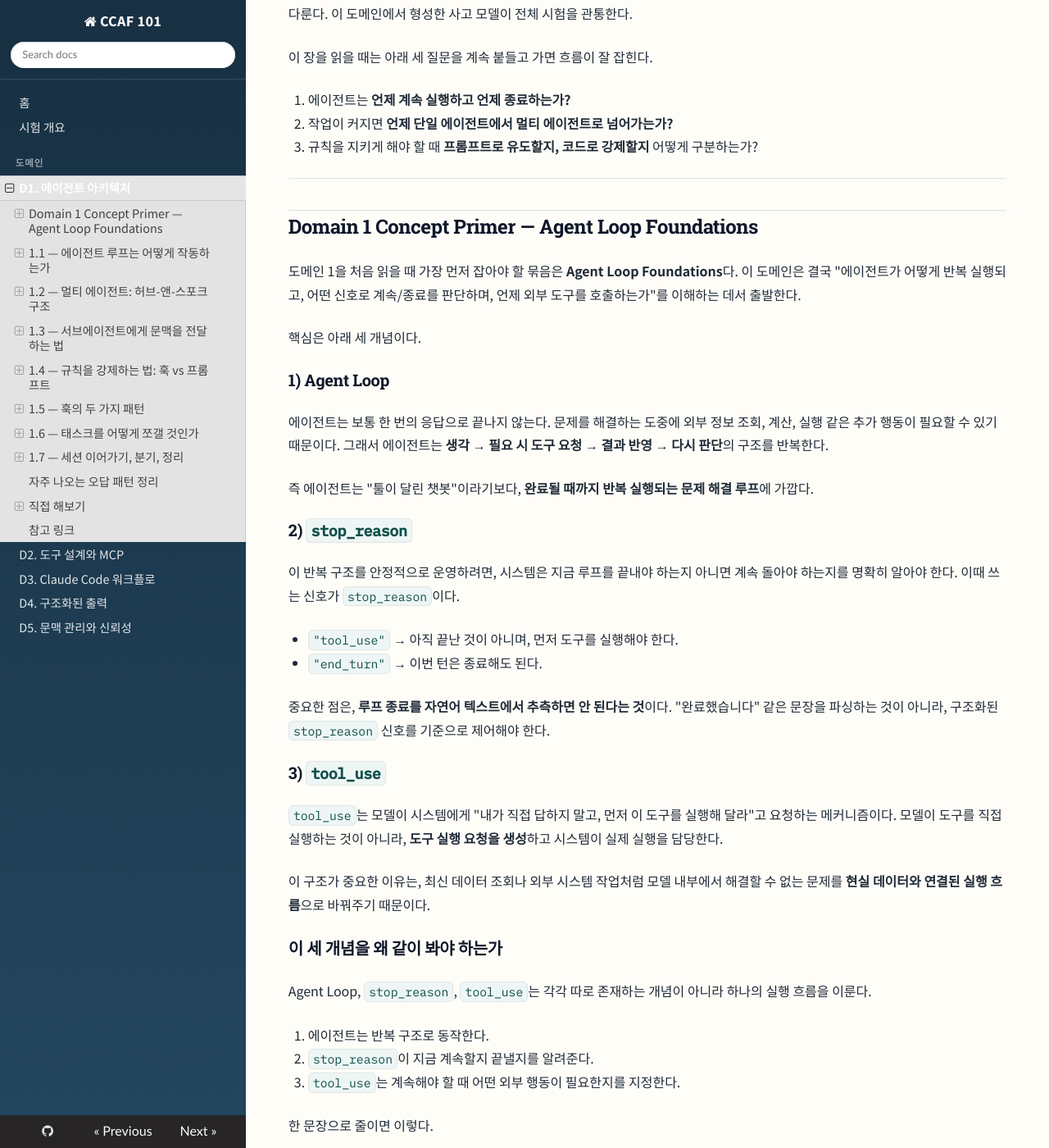
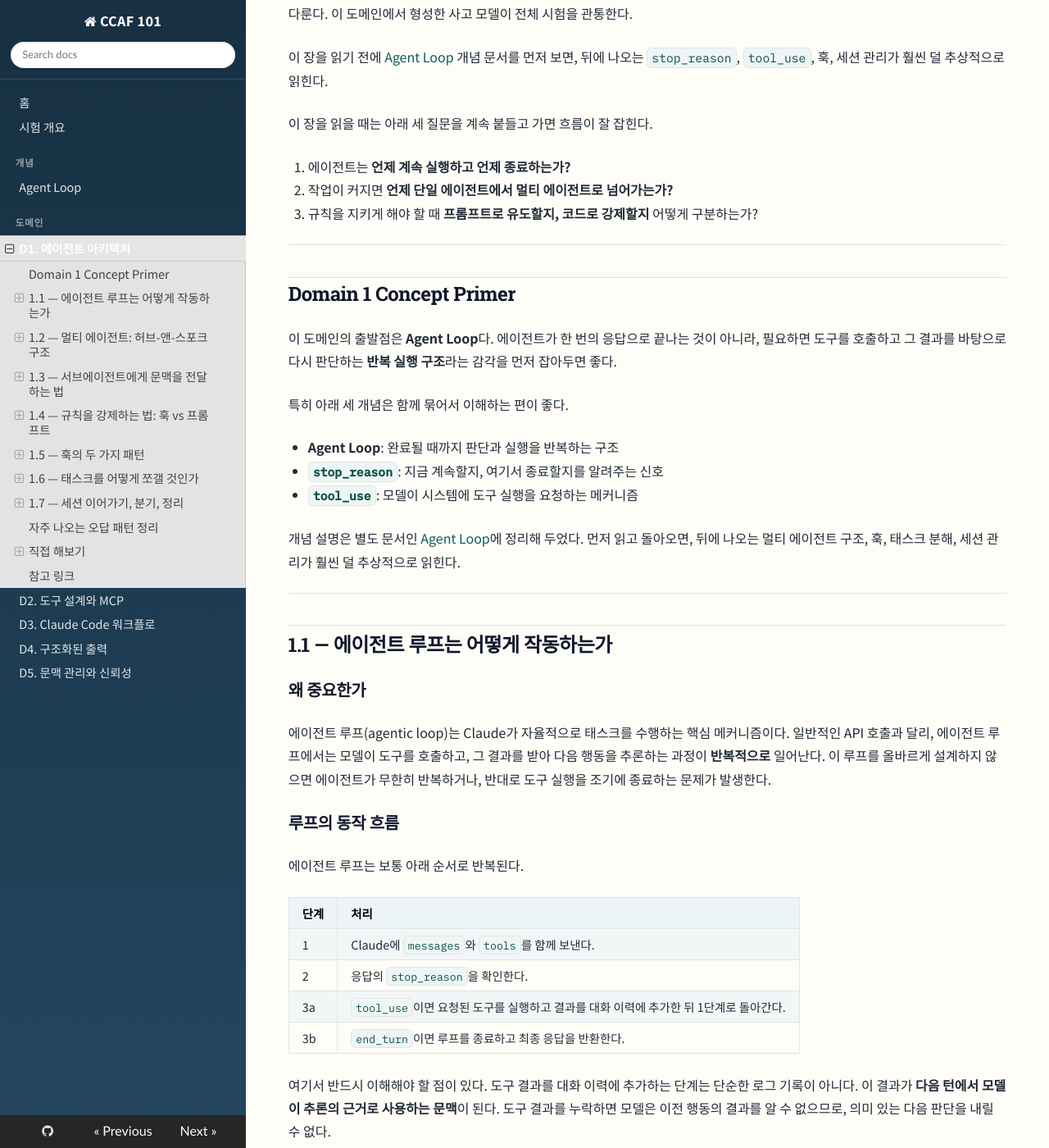
Before and after one commit to bitboom/ccaf101, an MkDocs documentation site: the page built from docs/domains/01-agent-architecture-and-orchestration.md, in a window 1280 px wide and 1400 px high, scrolled down 595 px. Shown: the whole window at 82% size. Built offline with MkDocs 1.6.1, drawn with Linux system fonts in a browser that asks for light colours; nearby versions of some CDN libraries; some web fonts are replaced; part of the change alters nothing that is shown; some of the changed text lies outside the part shown.

Commit message:
Add Agent Loop concept page and link from Domain 1

```diff
--- /dev/null
+++ b/docs/concepts/agent-loop.md
@@ -0,0 +1,203 @@
+# Agent Loop
+
+> 이 문서는 CCAF Domain 1을 이해하기 위한 **개념 설명용 노트**다.
+> 시험 포인트를 외우기보다, **에이전트가 실제로 어떻게 움직이는지** 이해하는 데 초점을 둔다.
+
+## Agent Loop란 무엇인가
+
+Agent Loop는 에이전트가 문제를 해결할 때 사용하는 **반복 실행 구조**다.
+질문을 한 번 받고 바로 답을 끝내는 대신, 필요하면 도구를 호출하고 그 결과를 바탕으로 다시 판단한다.
+
+가장 단순하게 표현하면 다음과 같다.
+
+**입력 → 판단 → 필요 시 도구 호출 → 결과 반영 → 다시 판단 → 완료 시 응답 반환**
+
+즉 에이전트는 단순한 “툴이 달린 챗봇”이 아니라,
+**완료될 때까지 상태를 이어가며 문제를 해결하는 실행 루프**에 가깝다.
+
+---
+
+## 왜 이런 구조가 필요한가
+
+현실의 문제는 한 번의 추론만으로 끝나지 않는 경우가 많다.
+
+예를 들어:
+- 최신 GitHub 이슈를 확인해야 하거나
+- 고객 정보를 조회해야 하거나
+- 외부 문서를 읽고 비교해야 하거나
+- 계산, 검증, 파일 수정, 테스트 실행이 필요한 경우
+
+이런 작업은 모델 내부 지식만으로 처리할 수 없다.
+그래서 agentic system은 모델이 **언제 외부 도구가 필요한지 판단**하고,
+그 결과를 받아 다음 행동을 이어가는 구조를 사용한다.
+
+Anthropic도 agents를 단순한 predefined workflow와 구분하면서,
+**모델이 자신의 process와 tool usage를 동적으로 결정하는 시스템**으로 설명한다.
+
+---
+
+## Workflow와 Agent는 어떻게 다른가
+
+Anthropic의 *Building Effective Agents* 글에서는 workflow와 agent를 분명히 구분한다.
+
+- **Workflow**: 코드가 미리 정해 둔 경로를 따라 단계와 도구를 실행하는 구조
+- **Agent**: 모델이 상황을 보고 어떤 도구를 쓰고 어떤 단계를 밟을지 동적으로 결정하는 구조
+
+이 구분은 Agent Loop를 이해할 때 중요하다.
+Agent Loop의 핵심은 단순히 여러 단계를 거친다는 데 있지 않다.
+
+핵심은,
+
+> **모델이 현재 문맥을 바탕으로 다음 행동을 스스로 결정한다**는 점
+
+이다.
+
+즉 Agent Loop는
+- 고정된 스크립트를 실행하는 흐름이 아니라
+- **모델 주도(model-driven)** 실행 흐름이다.
+
+---
+
+## Agent Loop는 어떻게 동작하는가
+
+개념적으로는 아래와 같이 이해하면 된다.
+
+1. 사용자 요청이 들어온다.
+2. 시스템이 필요한 문맥을 모은다.
+3. 모델이 지금 바로 답할지, 먼저 도구가 필요한지 판단한다.
+4. 도구가 필요하면 tool call을 요청한다.
+5. 시스템이 해당 도구를 실행한다.
+6. 결과를 다시 모델이 볼 수 있는 문맥에 넣는다.
+7. 모델이 다음 행동을 결정한다.
+8. 더 이상 도구가 필요 없고 응답이 준비되면 사용자에게 반환한다.
+
+이 흐름은 한 번으로 끝날 수도 있고, 여러 번 반복될 수도 있다.
+
+---
+
+## `stop_reason`과 `tool_use`는 왜 같이 봐야 하나
+
+Agent Loop를 이해할 때는 두 개념을 함께 잡는 편이 좋다.
+
+### `stop_reason`
+루프가 **계속되어야 하는지**, 아니면 **여기서 끝나도 되는지**를 알려주는 구조화된 신호다.
+
+대표적으로:
+- `tool_use` → 아직 끝난 것이 아니며, 먼저 도구 실행이 필요함
+- `end_turn` → 이번 턴은 종료 가능
+
+### `tool_use`
+모델이 시스템에게
+**“지금 바로 답하지 말고, 이 도구를 먼저 실행해 달라”**
+고 요청하는 메커니즘이다.
+
+즉:
+- **Agent Loop**는 전체 실행 구조
+- **`stop_reason`**은 계속/종료를 판단하는 신호
+- **`tool_use`**는 외부 행동을 요청하는 방식
+
+이다.
+
+---
+
+## OpenClaw에서는 Agent Loop가 어떻게 보이는가
+
+OpenClaw 공식 문서는 Agent Loop를 다음과 같이 설명한다.
+
+> **intake → context assembly → model inference → tool execution → streaming replies → persistence**
+
+이 표현이 좋은 이유는 Agent Loop를 단순히 “모델이 툴을 호출하는 과정”으로 좁히지 않고,
+**입력 수집, 문맥 구성, 모델 추론, 도구 실행, 응답 스트리밍, 상태 저장까지 포함한 전체 런타임 흐름**으로 보여주기 때문이다.
+
+OpenClaw 관점에서 보면 Agent Loop는 대략 이렇게 이해할 수 있다.
+
+### 1. Intake
+메시지나 명령이 들어온다.
+
+### 2. Context assembly
+세션, bootstrap 파일, skills, 관련 메시지 등
+모델이 봐야 할 문맥을 준비한다.
+
+### 3. Model inference
+모델이 현재 턴에서 무엇을 할지 결정한다.
+
+### 4. Tool execution
+필요하면 런타임이 실제 도구를 실행한다.
+중요한 점은 **모델이 도구를 직접 실행하는 것이 아니라, 런타임이 실행한다**는 것이다.
+
+### 5. Streaming replies
+중간 결과나 최종 응답이 스트리밍될 수 있다.
+
+### 6. Persistence
+세션 상태와 실행 결과를 저장해 다음 턴과의 일관성을 유지한다.
+
+OpenClaw 문서에 따르면 이 루프는 **세션당 serialized run**으로 다뤄진다.
+즉 한 세션 안에서 실행이 엉키거나 히스토리가 꼬이지 않도록,
+런 단위로 순서를 보장하는 구조를 가진다.
+
+이 점은 실무적으로 중요하다.
+Agent Loop는 단순한 추론 반복이 아니라,
+**상태 일관성과 실행 순서까지 포함한 런타임 설계 문제**이기도 하기 때문이다.
+
+---
+
+## 실무에서 왜 중요한가
+
+Agent Loop를 이해하면 아래 같은 판단이 쉬워진다.
+
+- 왜 종료를 자연어 문장으로 추측하면 안 되는가
+- 왜 tool result를 다음 판단의 문맥으로 다시 넣어야 하는가
+- 왜 멀티 에이전트 구조에서도 coordinator가 흐름을 관리해야 하는가
+- 왜 세션, 큐, 락 같은 개념이 필요한가
+
+즉 Agent Loop는 Domain 1의 출발점이면서,
+뒤에 나오는 거의 모든 개념의 기반이 된다.
+
+- 멀티 에이전트는 **loop를 역할별로 나눈 것**
+- hooks는 **loop 중간에 개입하는 장치**
+- session management는 **loop가 길어졌을 때 일관성을 유지하는 방식**
+
+으로 이해할 수 있다.
+
+---
+
+## 자주 하는 오해
+
+### 오해 1. Agent는 그냥 tool이 붙은 챗봇이다
+절반만 맞다.
+중요한 것은 tool의 존재 자체보다 **반복 실행 구조와 상태 기반 판단**이다.
+
+### 오해 2. 모델이 tool을 직접 실행한다
+아니다.
+모델은 도구 실행을 **요청**하고, 실제 실행은 시스템 또는 런타임이 담당한다.
+
+### 오해 3. 응답이 길어 보이면 loop가 끝난 것이다
+아니다.
+루프 종료는 자연어가 아니라 **구조화된 신호**를 기준으로 판단해야 한다.
+
+### 오해 4. Agent Loop는 복잡한 프레임워크가 있어야만 구현할 수 있다
+Anthropic도 가능한 한 단순한 구조에서 시작하라고 권장한다.
+핵심은 프레임워크의 화려함이 아니라,
+**루프 구조를 명확하게 이해하고 구현하는 것**이다.
+
+---
+
+## 한 문장 요약
+
+> **Agent Loop는 모델이 문제를 해결하는 동안, 필요하면 도구를 요청하고 그 결과를 반영하며, 완료될 때까지 반복적으로 판단을 이어가는 실행 구조다.**
+
+---
+
+## 더 읽어보기
+
+### Anthropic
+- Tool Use with Claude
+  <https://docs.anthropic.com/en/docs/build-with-claude/tool-use>
+- Building Effective Agents
+  <https://www.anthropic.com/engineering/building-effective-agents>
+
+### OpenClaw
+- Agent Loop (OpenClaw)
+  <https://docs.openclaw.ai/concepts/agent-loop>
+- OpenClaw GitHub Repository
+  <https://github.com/openclaw/openclaw>
--- a/docs/domains/01-agent-architecture-and-orchestration.md
+++ b/docs/domains/01-agent-architecture-and-orchestration.md
@@ -11,6 +11,8 @@
 
 시험 비중이 27%로 가장 높은 이유가 있다. 에이전트 아키텍처는 나머지 4개 도메인의 **기반**이기 때문이다. 도구 설계(D2)는 에이전트가 도구를 어떻게 사용하는지를, Claude Code 구성(D3)은 에이전트가 운영되는 환경을, 문맥 관리(D5)는 에이전트의 장기 실행을 각각 다룬다. 이 도메인에서 형성한 사고 모델이 전체 시험을 관통한다.
 
+이 장을 읽기 전에 [Agent Loop](../concepts/agent-loop.md) 개념 문서를 먼저 보면, 뒤에 나오는 `stop_reason`, `tool_use`, 훅, 세션 관리가 훨씬 덜 추상적으로 읽힌다.
+
 이 장을 읽을 때는 아래 세 질문을 계속 붙들고 가면 흐름이 잘 잡힌다.
 
 1. 에이전트는 **언제 계속 실행하고 언제 종료하는가?**
@@ -19,46 +21,17 @@
 
 ---
 
-## Domain 1 Concept Primer — Agent Loop Foundations
+## Domain 1 Concept Primer
 
-도메인 1을 처음 읽을 때 가장 먼저 잡아야 할 묶음은 **Agent Loop Foundations**다. 이 도메인은 결국 "에이전트가 어떻게 반복 실행되고, 어떤 신호로 계속/종료를 판단하며, 언제 외부 도구를 호출하는가"를 이해하는 데서 출발한다.
+이 도메인의 출발점은 **Agent Loop**다. 에이전트가 한 번의 응답으로 끝나는 것이 아니라, 필요하면 도구를 호출하고 그 결과를 바탕으로 다시 판단하는 **반복 실행 구조**라는 감각을 먼저 잡아두면 좋다.
 
-핵심은 아래 세 개념이다.
+특히 아래 세 개념은 함께 묶어서 이해하는 편이 좋다.
 
-### 1) Agent Loop
+- **Agent Loop**: 완료될 때까지 판단과 실행을 반복하는 구조
+- **`stop_reason`**: 지금 계속할지, 여기서 종료할지를 알려주는 신호
+- **`tool_use`**: 모델이 시스템에 도구 실행을 요청하는 메커니즘
 
-에이전트는 보통 한 번의 응답으로 끝나지 않는다. 문제를 해결하는 도중에 외부 정보 조회, 계산, 실행 같은 추가 행동이 필요할 수 있기 때문이다. 그래서 에이전트는 **생각 → 필요 시 도구 요청 → 결과 반영 → 다시 판단**의 구조를 반복한다.
-
-즉 에이전트는 "툴이 달린 챗봇"이라기보다, **완료될 때까지 반복 실행되는 문제 해결 루프**에 가깝다.
-
-### 2) `stop_reason`
-
-이 반복 구조를 안정적으로 운영하려면, 시스템은 지금 루프를 끝내야 하는지 아니면 계속 돌아야 하는지를 명확히 알아야 한다. 이때 쓰는 신호가 `stop_reason`이다.
-
-- `"tool_use"` → 아직 끝난 것이 아니며, 먼저 도구를 실행해야 한다.
-- `"end_turn"` → 이번 턴은 종료해도 된다.
-
-중요한 점은, **루프 종료를 자연어 텍스트에서 추측하면 안 된다는 것**이다. "완료했습니다" 같은 문장을 파싱하는 것이 아니라, 구조화된 `stop_reason` 신호를 기준으로 제어해야 한다.
-
-### 3) `tool_use`
-
-`tool_use`는 모델이 시스템에게 "내가 직접 답하지 말고, 먼저 이 도구를 실행해 달라"고 요청하는 메커니즘이다. 모델이 도구를 직접 실행하는 것이 아니라, **도구 실행 요청을 생성**하고 시스템이 실제 실행을 담당한다.
-
-이 구조가 중요한 이유는, 최신 데이터 조회나 외부 시스템 작업처럼 모델 내부에서 해결할 수 없는 문제를 **현실 데이터와 연결된 실행 흐름**으로 바꿔주기 때문이다.
-
-### 이 세 개념을 왜 같이 봐야 하는가
-
-Agent Loop, `stop_reason`, `tool_use`는 각각 따로 존재하는 개념이 아니라 하나의 실행 흐름을 이룬다.
-
-1. 에이전트는 반복 구조로 동작한다.
-2. `stop_reason`이 지금 계속할지 끝낼지를 알려준다.
-3. `tool_use`는 계속해야 할 때 어떤 외부 행동이 필요한지를 지정한다.
-
-한 문장으로 줄이면 이렇다.
-
-> **에이전트는 완료될 때까지 반복 실행되며, `stop_reason`으로 루프를 제어하고, 필요할 때는 `tool_use`를 통해 외부 도구를 호출한다.**
-
-이 개념 묶음을 먼저 잡아 두면, 뒤에 나오는 멀티 에이전트 구조, 훅, 태스크 분해, 세션 관리가 모두 훨씬 덜 추상적으로 읽힌다.
+개념 설명은 별도 문서인 [Agent Loop](../concepts/agent-loop.md)에 정리해 두었다. 먼저 읽고 돌아오면, 뒤에 나오는 멀티 에이전트 구조, 훅, 태스크 분해, 세션 관리가 훨씬 덜 추상적으로 읽힌다.
 
 ---
 
--- a/mkdocs.yml
+++ b/mkdocs.yml
@@ -27,6 +27,8 @@ markdown_extensions:
 nav:
   - 홈: index.md
   - 시험 개요: exam-overview.md
+  - 개념:
+      - Agent Loop: concepts/agent-loop.md
   - 도메인:
       - D1. 에이전트 아키텍처: domains/01-agent-architecture-and-orchestration.md
       - D2. 도구 설계와 MCP: domains/02-tool-design-and-mcp-integration.md
```
